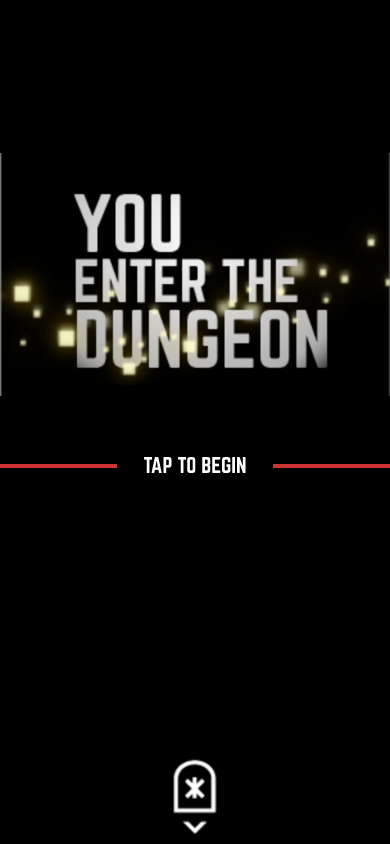
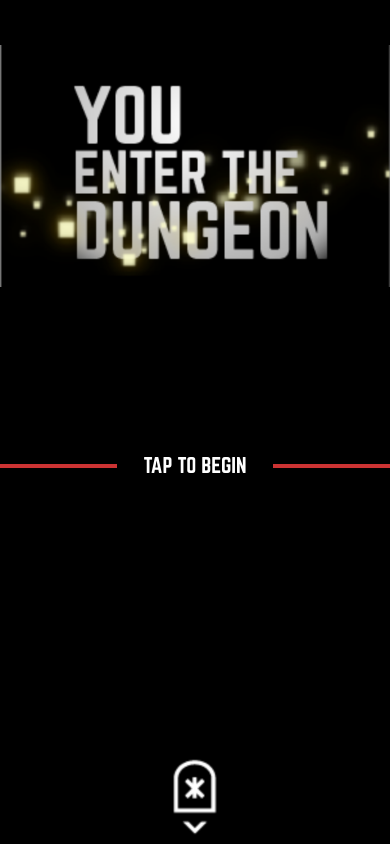
Before and after one commit to Rhuggard/YETD, a website: page index.html in a window 390 px wide. Drawn offline with nearby package versions, Linux system fonts and the light colour scheme.

Commit message:
not quite as horrible intro screen on non-mobile

```diff
--- a/styles.css
+++ b/styles.css
@@ -138,9 +138,11 @@ body {
   height: 55%; }
 
 .simpleImage {
-  width: 100%;
-  top: 33%;
-  position: relative; }
+  width:100%;
+  max-width: 400px;
+  top: 45px;
+  position: relative;
+}
 
 .graveYard {
   position: absolute;
```
